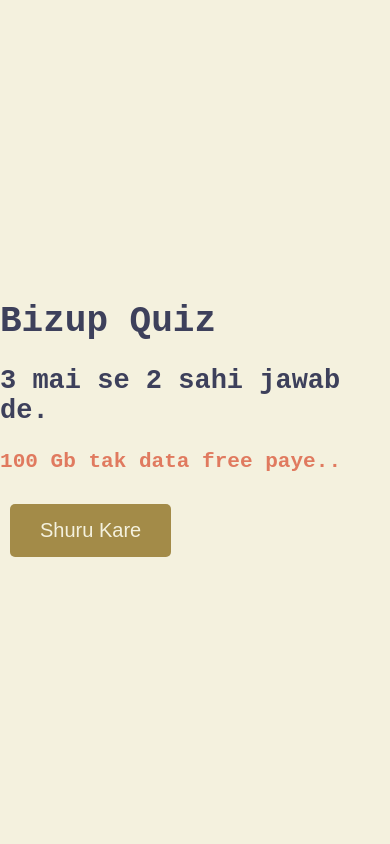
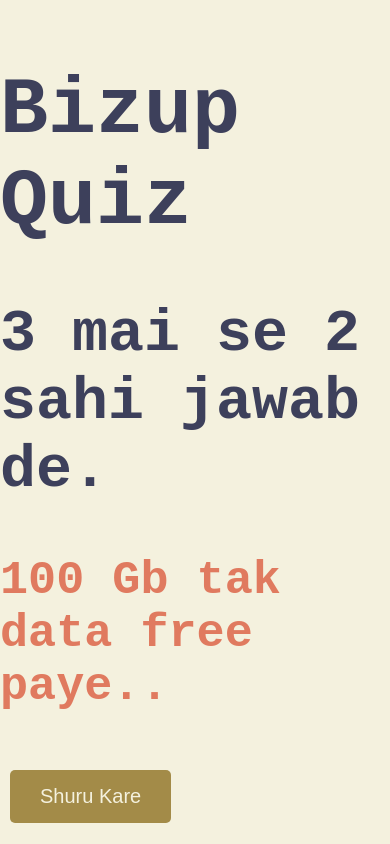
Before and after one commit to bizupsid/VpropQuestion, a plain HTML site: page index.html in a window 390 px wide. Drawn offline with Linux system fonts and the light colour scheme.

Commit message:
Update styles.css

```diff
--- a/styles.css
+++ b/styles.css
@@ -56,11 +56,29 @@ button:hover {
 /* Mobile Friendly Styles */
 @media only screen and (max-width: 600px) {
     body {
-        font-size: 18px;
-    }
+    font-family: 'Courier New', Courier, monospace;
+    background-color: #f4f1de;
+    color: #e07a5f;
+    margin: 0;
+    padding: 0;
+    display: flex;
+    flex-direction: column;
+    align-items: center;
+    justify-content: center;
+    height: 100vh;
+    font-size: 40px; /* Larger font size */
+    font-weight: bold; /* Bold font */
+}
 
     button {
-        padding: 15px 30px;
-        font-size: 20px;
-    }
+    background-color: #a38b48;
+    color: #f4f1de;
+    border: none;
+    border-radius: 5px;
+    padding: 15px 30px;
+    margin: 10px;
+    font-size: 20px;
+    cursor: pointer;
+    transition: background-color 0.3s ease;
 }
+}
```
